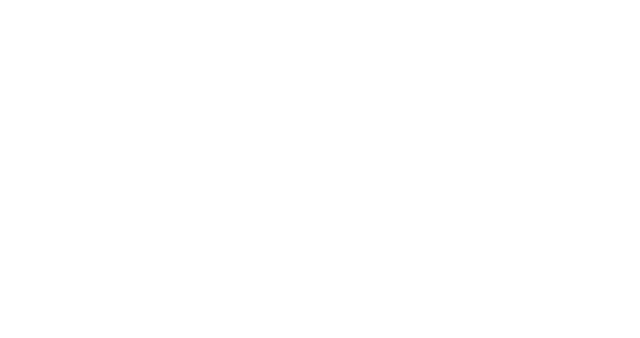
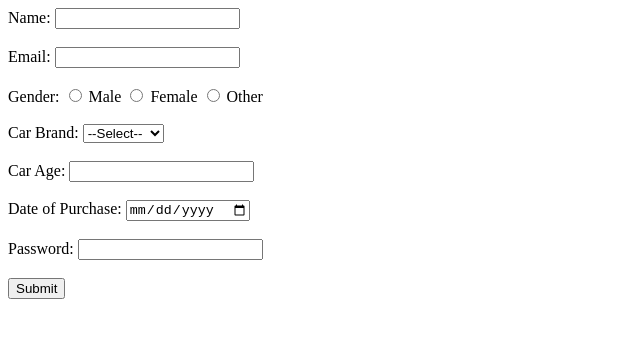
Before and after one commit to acciojob/car-insurance-form-22karlokesh, a website: page main.html in a window 1280 px wide. Shown: the whole page, without its empty margins (0-640 px from the left). Drawn offline with Linux system fonts and the light colour scheme.

Commit message:
created a submission

```diff
--- a/main.html
+++ b/main.html
@@ -8,8 +8,53 @@
 
 <body>
 	<!-- the entire body must be written by student -->
-    <script type="text/javascript" src="./script.js">
-</script>
+    <script type="text/javascript" src="./script.js"></script>
+
+	<form method="post">
+        <label for="name">Name:</label>
+        <input type="text" id="name" name="name" required>
+        <br><br>
+
+        <label for="email">Email:</label>
+        <input type="email" id="email" name="email" required>
+        <br><br>
+
+        <label>Gender:</label>
+        <input type="radio" id="male" name="gender" value="Male" required>
+        <label for="male">Male</label>
+
+        <input type="radio" id="female" name="gender" value="Female" required>
+        <label for="female">Female</label>
+
+        <input type="radio" id="other" name="gender" value="Other" required>
+        <label for="other">Other</label>
+        <br><br>
+
+        <label for="cars">Car Brand:</label>
+        <select id="cars" name="cars">
+            <option value="">--Select--</option>
+            <option value="BMW">BMW</option>
+            <option value="Audi">Audi</option>
+            <option value="Mercedez">Mercedez</option>
+        </select>
+        <br><br>
+
+        <label for="carage">Car Age:</label>
+        <input type="number" id="carage" name="carage" required>
+        <br><br>
+
+        <label for="dop">Date of Purchase:</label>
+        <input type="date" id="dop" name="dop" required>
+        <br><br>
+
+
+        <label for="password">Password:</label>
+        <input type="password" id="password" name="password" required>
+        <br><br>
+
+
+        <button type="submit">Submit</button>
+    </form>
 
 </body>
 
```
